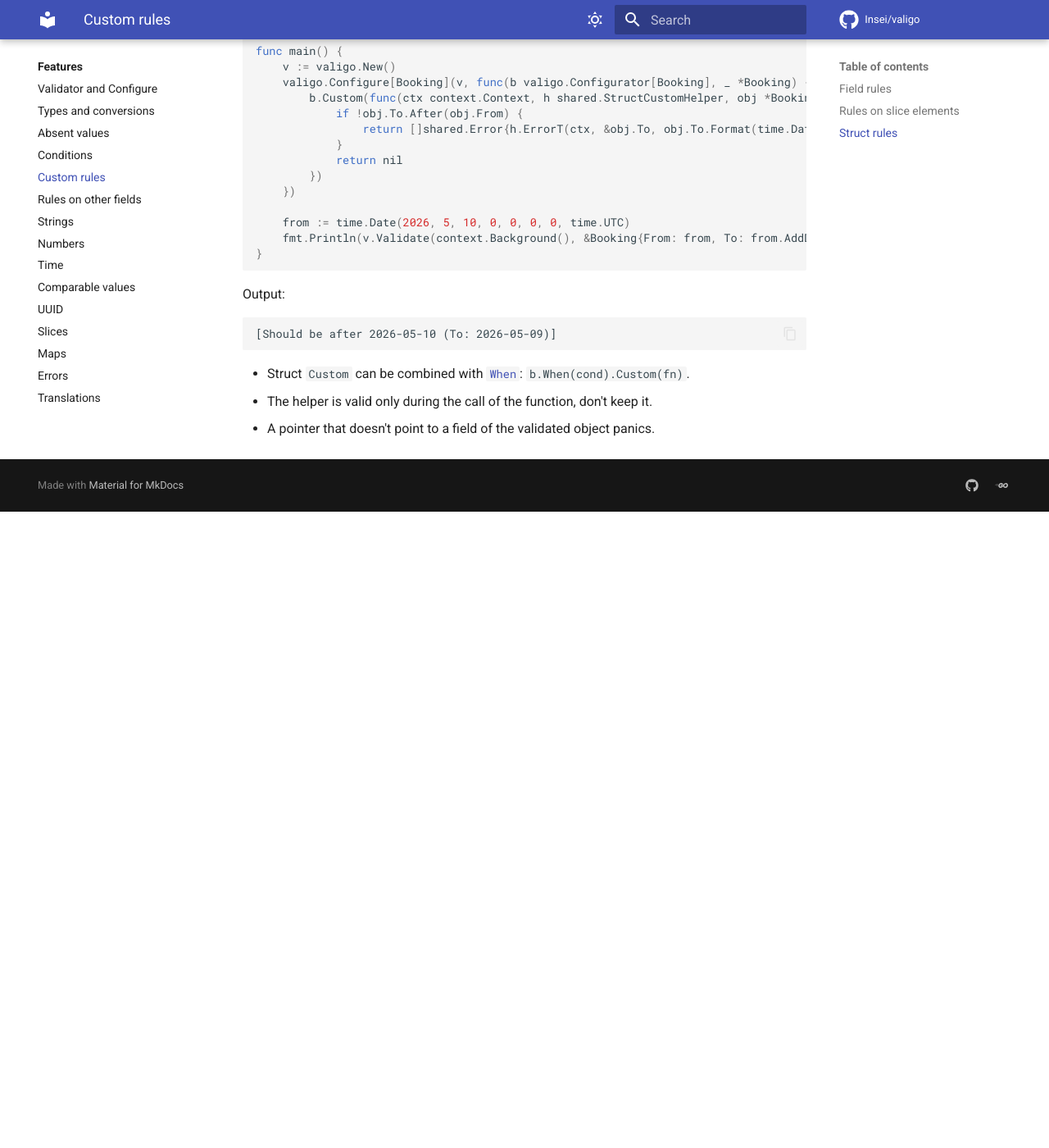
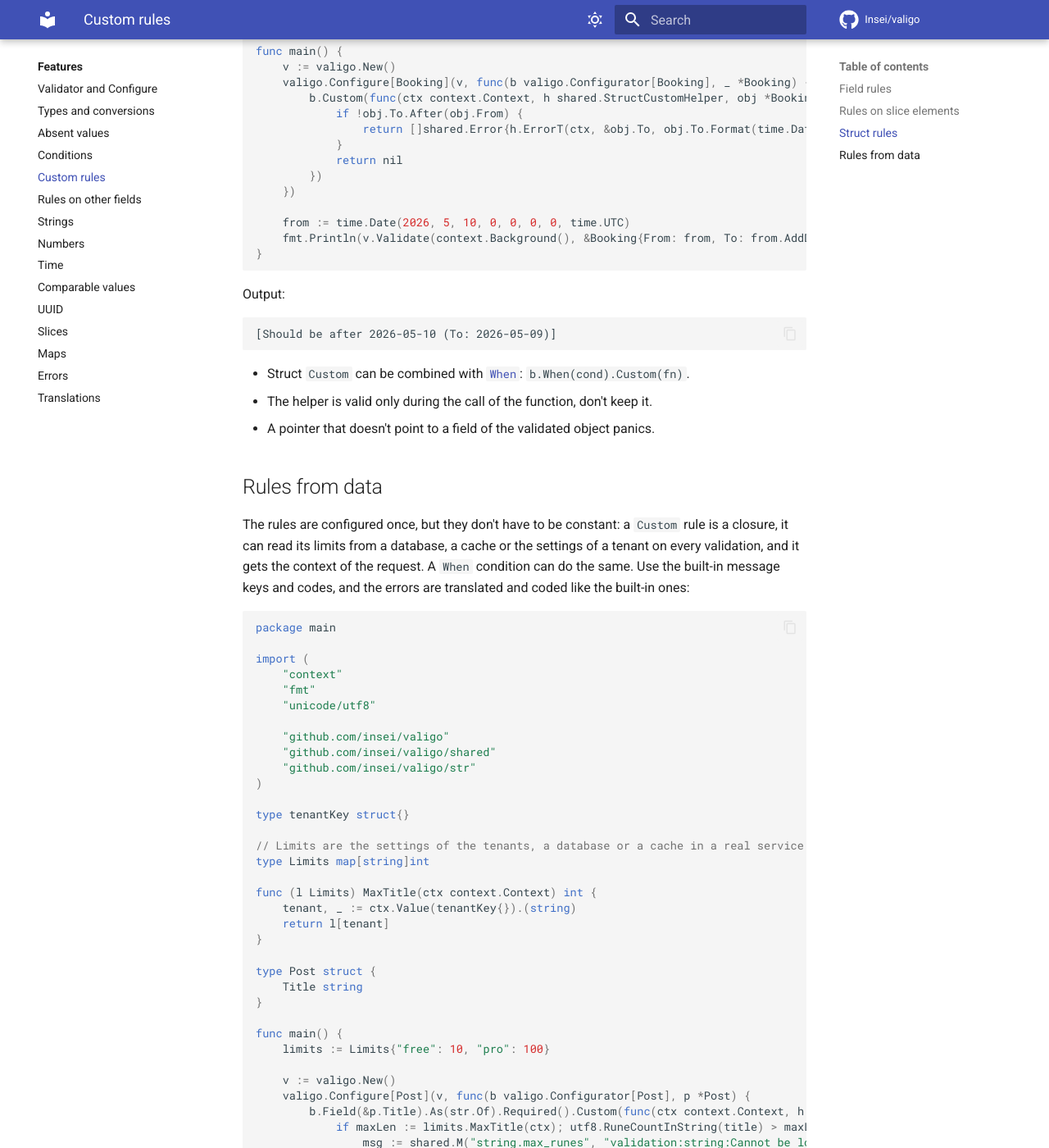
Before and after one commit to Insei/valigo, an MkDocs documentation site: the page built from docs/features/custom.md, in a window 1280 px wide and 1400 px high, scrolled down 2227 px. Shown: the whole window at 82% size. Built offline with MkDocs 1.6.1 and Material for MkDocs 9.7.7, drawn with Linux system fonts in a browser that asks for light colours; comment, search, counter and statistics services are not loaded; the version menu is left out; before the commit the page ends 2851 px from its top, so only the background shows below that; some of the changed text lies outside the part shown.

Commit message:
docs: describe rules with limits from data
Why valigo? said that rules from a database don't fit valigo, but a
Custom closure reads its limits from any source on every validation
with the context of the request. The real limit is fields unknown at
compile time.

````diff
--- a/docs/features/custom.md
+++ b/docs/features/custom.md
@@ -118,3 +118,65 @@ Output:
 - Struct `Custom` can be combined with [`When`](conditions.md): `b.When(cond).Custom(fn)`.
 - The helper is valid only during the call of the function, don't keep it.
 - A pointer that doesn't point to a field of the validated object panics.
+
+## Rules from data
+
+The rules are configured once, but they don't have to be constant: a `Custom` rule is a closure, it can read its limits from a database, a cache or the settings of a tenant on every validation, and it gets the context of the request. A `When` condition can do the same. Use the built-in message keys and codes, and the errors are translated and coded like the built-in ones:
+
+```go
+package main
+
+import (
+	"context"
+	"fmt"
+	"unicode/utf8"
+
+	"github.com/insei/valigo"
+	"github.com/insei/valigo/shared"
+	"github.com/insei/valigo/str"
+)
+
+type tenantKey struct{}
+
+// Limits are the settings of the tenants, a database or a cache in a real service.
+type Limits map[string]int
+
+func (l Limits) MaxTitle(ctx context.Context) int {
+	tenant, _ := ctx.Value(tenantKey{}).(string)
+	return l[tenant]
+}
+
+type Post struct {
+	Title string
+}
+
+func main() {
+	limits := Limits{"free": 10, "pro": 100}
+
+	v := valigo.New()
+	valigo.Configure[Post](v, func(b valigo.Configurator[Post], p *Post) {
+		b.Field(&p.Title).As(str.Of).Required().Custom(func(ctx context.Context, h *shared.FieldCustomHelper, title string) []shared.Error {
+			if maxLen := limits.MaxTitle(ctx); utf8.RuneCountInString(title) > maxLen {
+				msg := shared.M("string.max_runes", "validation:string:Cannot be longer than %d characters", shared.P("max", maxLen))
+				return []shared.Error{h.ErrorMsg(ctx, title, msg)}
+			}
+			return nil
+		})
+	})
+
+	post := &Post{Title: "Rules from the data"}
+	free := context.WithValue(context.Background(), tenantKey{}, "free")
+	pro := context.WithValue(context.Background(), tenantKey{}, "pro")
+	fmt.Println(v.Validate(free, post))
+	fmt.Println(v.Validate(pro, post))
+}
+```
+
+Output:
+
+```text
+[Cannot be longer than 10 characters (Title: Rules from the data)]
+[]
+```
+
+The message of the error is translated by the plural forms of the built-in key, and the client gets the code `string.max_runes` with the `max` of the tenant.
````
Also changed, not shown: docs/why-valigo.md (+1 -1 lines), skills/valigo/SKILL.md (+4 -0 lines).
